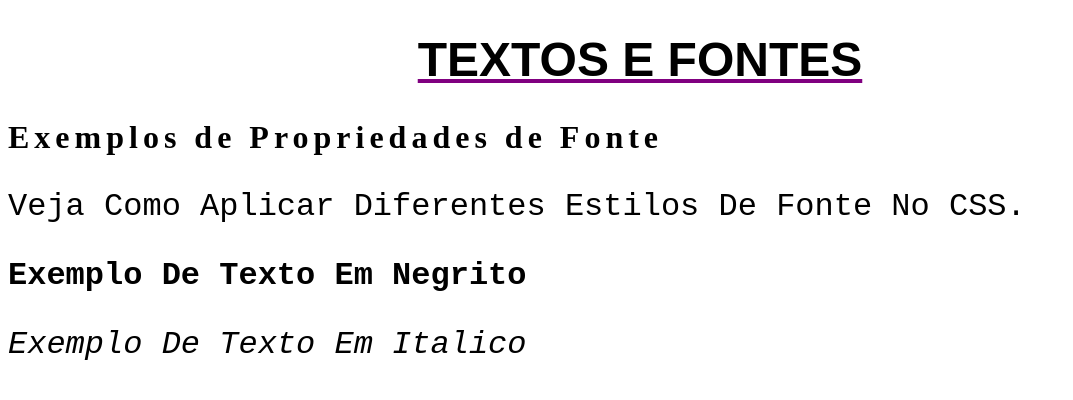
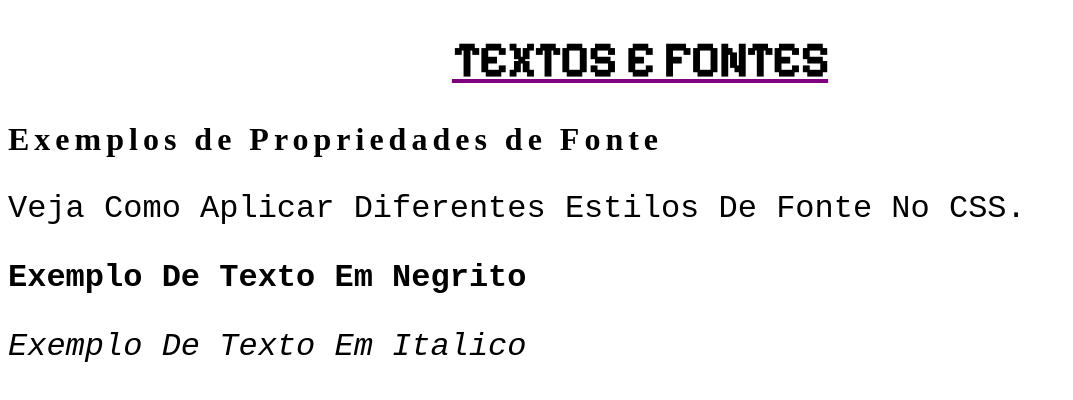
Before and after one commit to LeandroTakafaz/Front-End---Estudos, a plain HTML site: page Fundamentos CSS/fontes/index.html in a window 1280 px wide. Shown: the whole page, without its empty margins (0-1073 px from the left). Drawn offline with Linux system fonts and the light colour scheme.

Commit message:
Aula Google Fonts

```diff
--- a/Fundamentos CSS/fontes/index.css
+++ b/Fundamentos CSS/fontes/index.css
@@ -7,7 +7,7 @@ header {
 
 h1 {
     font-size: 48px;
-    font-family: Arial, Helvetica, sans-serif;
+    font-family: 'Pixelify Sans', sans-serif;
 }
 
 h2 {
--- a/Fundamentos CSS/fontes/index.html
+++ b/Fundamentos CSS/fontes/index.html
@@ -6,6 +6,10 @@
     <meta name="viewport" content="width=device-width, initial-scale=1.0">
     <link rel="stylesheet" href="index.css">
     <title>Textos e Fontes</title>
+
+    <link rel="preconnect" href="https://fonts.googleapis.com">
+    <link rel="preconnect" href="https://fonts.gstatic.com" crossorigin>
+    <link href="https://fonts.googleapis.com/css2?family=Pixelify+Sans&display=swap" rel="stylesheet">
 </head>
 
 <body>
```
